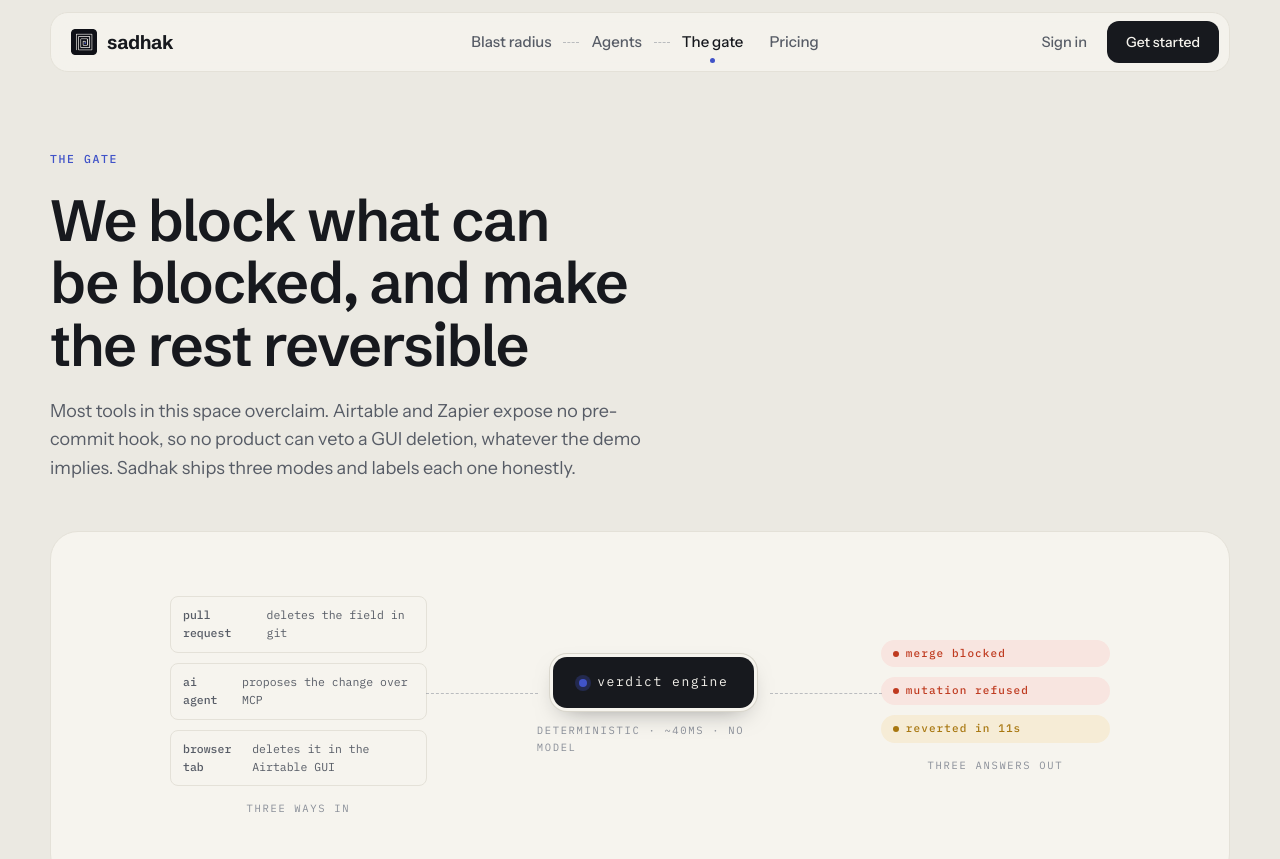
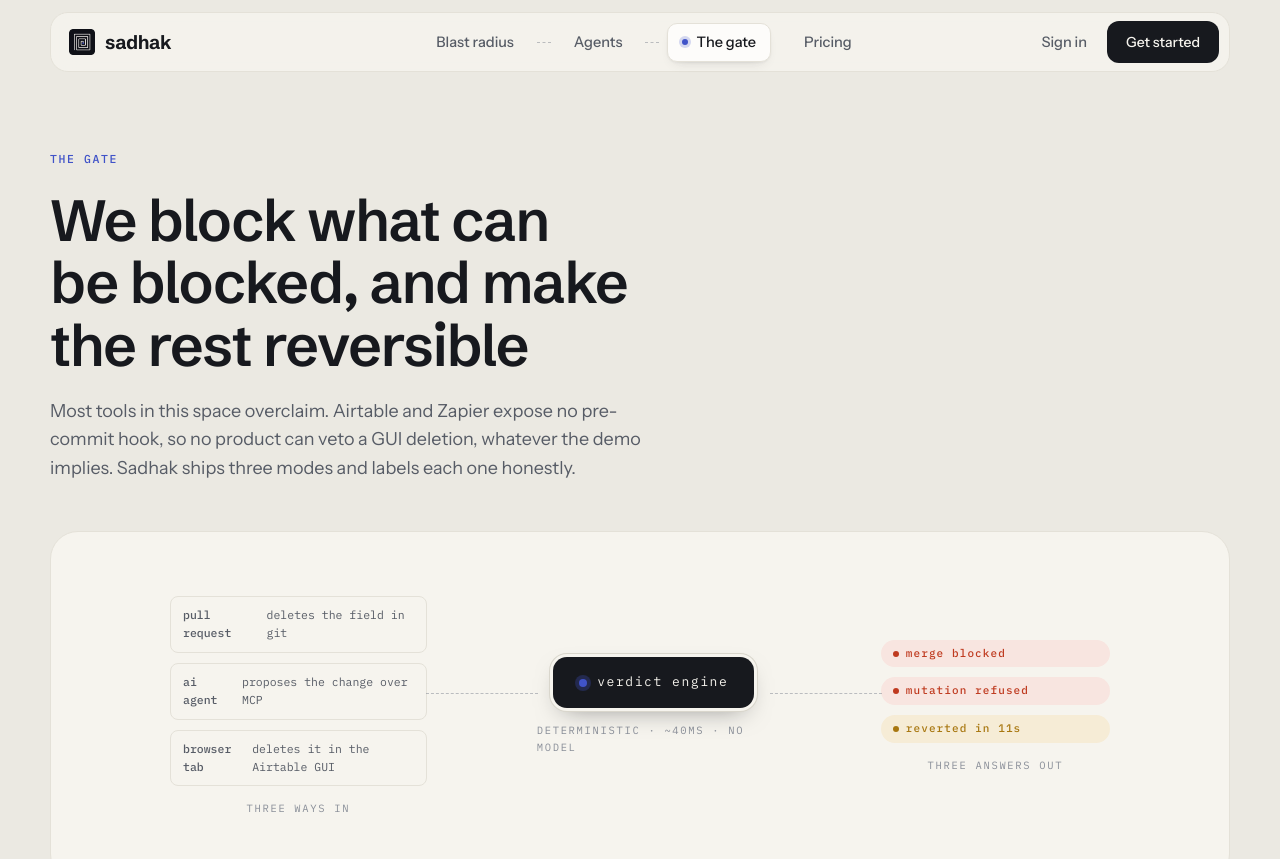
Before and after one commit to ashtonmths/Sarvam, a Next.js app in the folder apps/web/: page /product/gate in a window 1280 px wide. Shown: the top 859 px of the page. Built offline with nearby package versions, Linux system fonts and the light colour scheme.

Commit message:
light up the current page as a node in the nav

```diff
--- a/apps/web/app/globals.css
+++ b/apps/web/app/globals.css
@@ -180,17 +180,32 @@
 }
 
 .nav__inner {
+  /* the positioned + blurred capsule is the containing block for the
+     mobile dropdown, which hangs directly beneath it at capsule width */
+  position: relative;
   display: grid;
   grid-template-columns: 1fr auto 1fr;
   align-items: center;
   gap: 24px;
-  padding: 8px 10px 8px 20px;
+  padding: 8px 10px 8px 18px;
   background: color-mix(in srgb, var(--panel) 82%, transparent);
   backdrop-filter: blur(14px);
   -webkit-backdrop-filter: blur(14px);
   border: 1px solid var(--line-soft);
   border-radius: 18px;
   transition: box-shadow 0.25s ease, background-color 0.25s ease, border-color 0.25s ease;
+  animation: navdrop 0.55s 0.05s cubic-bezier(0.2, 0.7, 0.2, 1) both;
+}
+
+@keyframes navdrop {
+  from {
+    opacity: 0;
+    transform: translateY(-10px);
+  }
+  to {
+    opacity: 1;
+    transform: none;
+  }
 }
 
 .nav--scrolled .nav__inner {
@@ -202,7 +217,7 @@
 .nav__links {
   display: flex;
   align-items: center;
-  gap: 26px;
+  gap: 18px;
   justify-self: center;
 }
 
@@ -227,54 +242,53 @@
   background: color-mix(in srgb, var(--ink) 5%, transparent);
 }
 
-/* the product pages are a walkthrough; the dashes draw that order */
+/* the product pages are a walkthrough; the dashes draw that order and the
+   page you are on lights up as a node on the thread, like in the hero graph */
 .nav__trail {
   display: flex;
   align-items: center;
-  gap: 12px;
+  gap: 8px;
 }
 
 .nav__dash {
-  width: 16px;
+  width: 14px;
   border-top: 1.5px dashed var(--ink-faint);
   opacity: 0.55;
 }
 
 .nav__link {
   position: relative;
-  font-size: 15px;
+  display: inline-flex;
+  align-items: center;
+  gap: 8px;
+  padding: 7px 14px;
+  border: 1px solid transparent;
+  border-radius: 10px;
+  font-size: 14.5px;
   font-weight: 500;
   color: var(--ink-soft);
-  transition: color 0.15s ease;
-}
-
-.nav__link::after {
+  transition: color 0.15s ease, background-color 0.15s ease, border-color 0.15s ease;
+}
+
+.nav__link:hover {
+  color: var(--ink);
+  background: color-mix(in srgb, var(--ink) 4%, transparent);
+}
+
+.nav__link[aria-current="page"] {
+  color: var(--ink);
+  background: var(--card);
+  border-color: var(--line-soft);
+  box-shadow: 0 1px 2px rgba(23, 25, 30, 0.05), 0 6px 14px -8px rgba(23, 25, 30, 0.2);
+}
+
+.nav__link[aria-current="page"]::before {
   content: "";
-  position: absolute;
-  left: calc(50% - 2.5px);
-  bottom: -9px;
-  width: 5px;
-  height: 5px;
+  width: 6px;
+  height: 6px;
   border-radius: 50%;
   background: var(--thread);
-  opacity: 0;
-  transform: translateY(-3px);
-  transition: opacity 0.15s ease, transform 0.15s ease;
-}
-
-.nav__link:hover,
-.nav__link[aria-current="page"] {
-  color: var(--ink);
-}
-
-.nav__link:hover::after {
-  opacity: 0.35;
-  transform: none;
-}
-
-.nav__link[aria-current="page"]::after {
-  opacity: 1;
-  transform: none;
+  box-shadow: 0 0 0 3px color-mix(in srgb, var(--thread) 22%, transparent);
 }
 
 .nav__toggle {
@@ -1729,9 +1743,11 @@
   .nav__links {
     display: none;
     position: absolute;
-    top: calc(100% - 2px);
-    left: 24px;
-    right: 24px;
+    top: calc(100% + 8px);
+    left: 0;
+    right: 0;
+    /* the desktop justify-self: center would shrink-wrap this abspos box */
+    justify-self: stretch;
     flex-direction: column;
     align-items: stretch;
     gap: 0;
@@ -1744,20 +1760,48 @@
   .nav__links--open {
     display: flex;
   }
+  /* in the menu the trail turns vertical: a dashed thread down the left,
+     one station dot per page, the current one lit in thread blue */
   .nav__trail {
+    position: relative;
     flex-direction: column;
     align-items: stretch;
     gap: 0;
   }
+  .nav__trail::before {
+    content: "";
+    position: absolute;
+    left: 3px;
+    top: 18px;
+    bottom: 18px;
+    border-left: 1.5px dashed var(--ink-faint);
+    opacity: 0.5;
+  }
   .nav__dash {
     display: none;
   }
-  .nav__link {
-    padding: 12px 0;
+  .nav__links .nav__link {
+    padding: 12px 0 12px 22px;
     font-size: 16px;
-  }
-  .nav__link::after {
-    display: none;
+    border: none;
+    border-radius: 0;
+    background: none;
+    box-shadow: none;
+  }
+  .nav__trail .nav__link::before {
+    content: "";
+    position: absolute;
+    left: 0;
+    top: calc(50% - 3.5px);
+    width: 7px;
+    height: 7px;
+    border-radius: 50%;
+    background: var(--line);
+    box-shadow: none;
+  }
+  .nav__trail .nav__link[aria-current="page"]::before {
+    background: var(--thread);
+    box-shadow: 0 0 0 3px color-mix(in srgb, var(--thread) 22%, transparent);
   }
   .nav__inner {
     display: flex;
@@ -1833,10 +1877,6 @@
   .container {
     width: calc(100% - 32px);
   }
-  .nav__links {
-    left: 16px;
-    right: 16px;
-  }
   .hero__wrap {
     width: calc(100% - 20px);
   }
```
